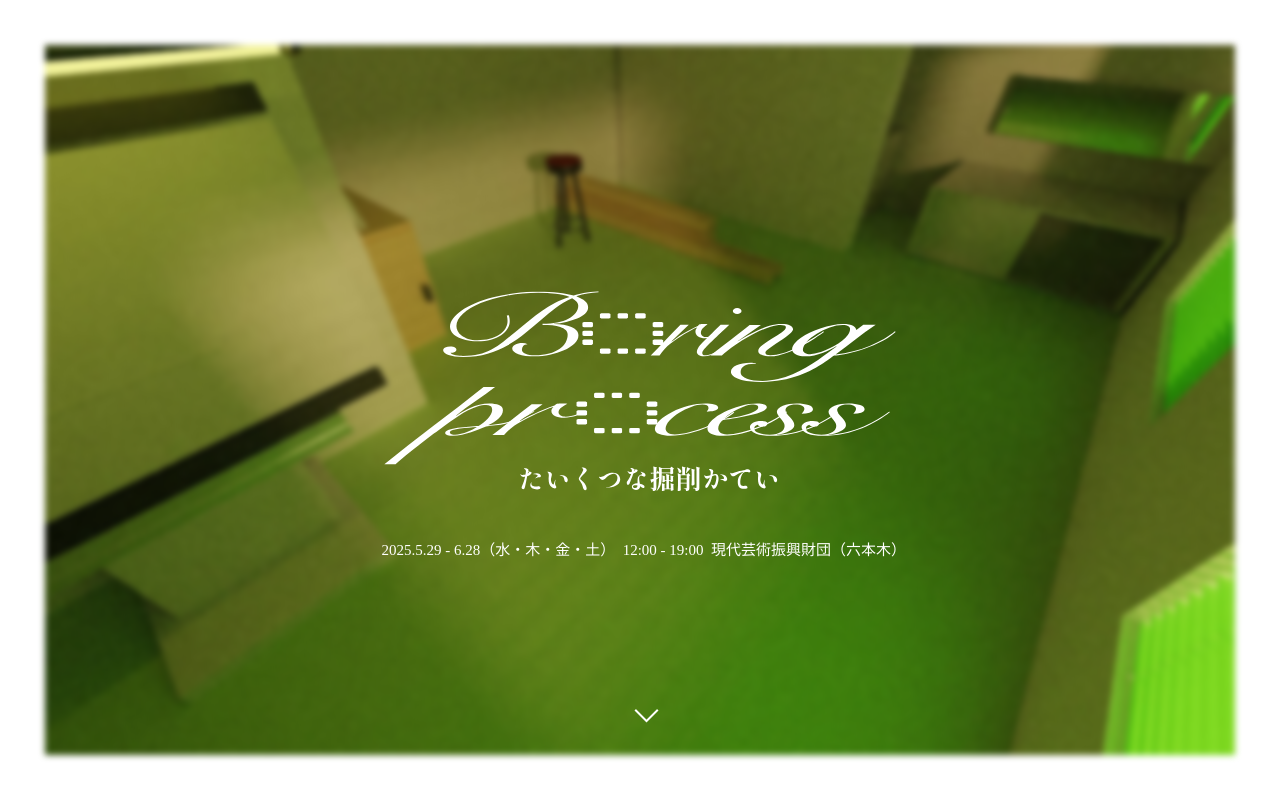
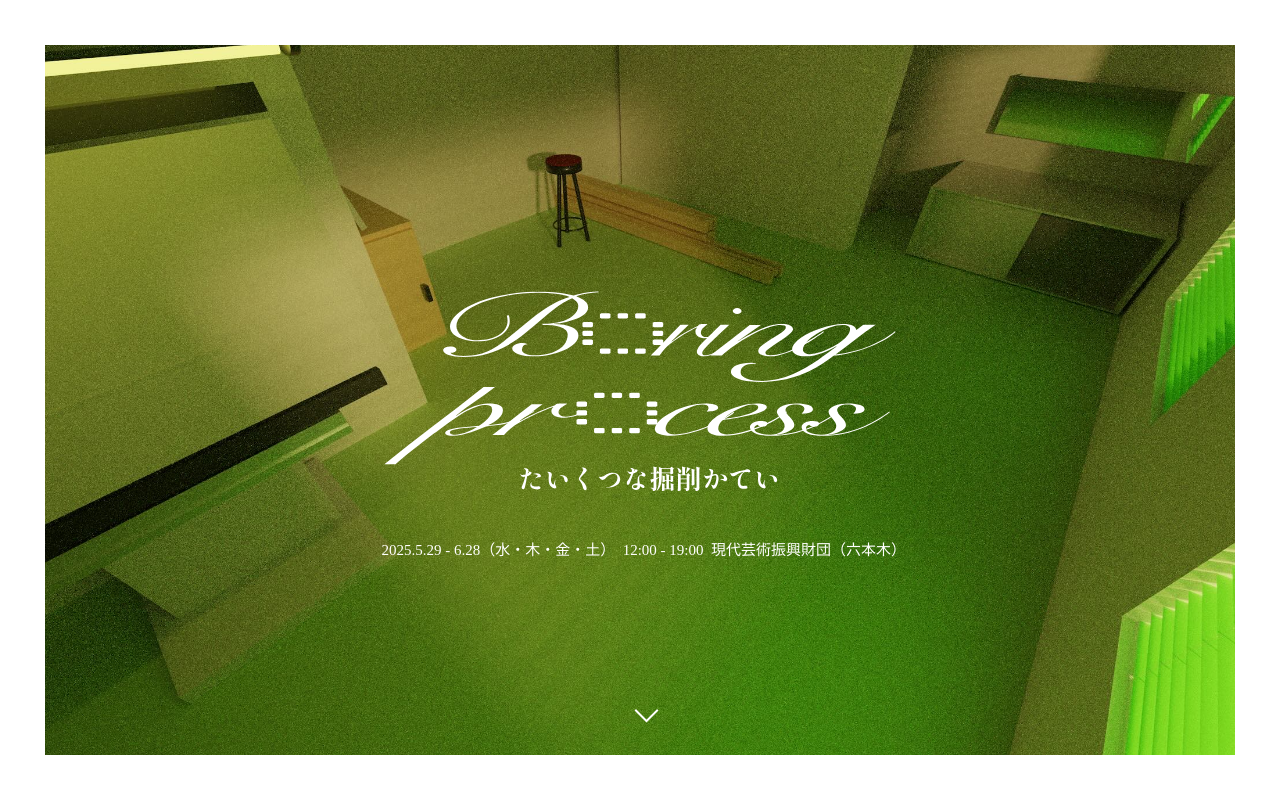
Before and after one commit to nandenjin/caf-kanno-web, a Vue app: page / in a window 1280 px wide. Shown: the top 800 px of the page. Built offline with nearby package versions, Linux system fonts and the light colour scheme.

Commit message:
feat: Remove blur effect

```diff
--- a/src/components/SiteHeader.vue
+++ b/src/components/SiteHeader.vue
@@ -58,7 +58,6 @@ header {
   margin: auto;
   object-fit: cover;
   z-index: -1;
-  filter: blur(0.2rem);
 }
 
 .title {
```
